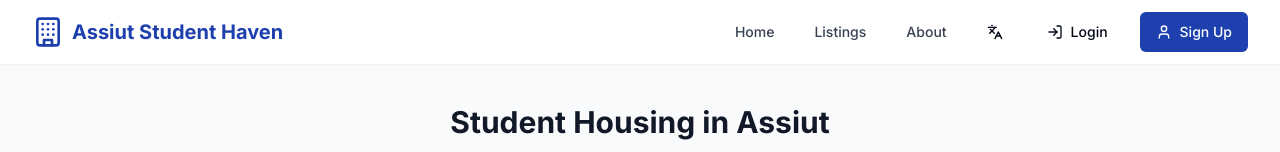
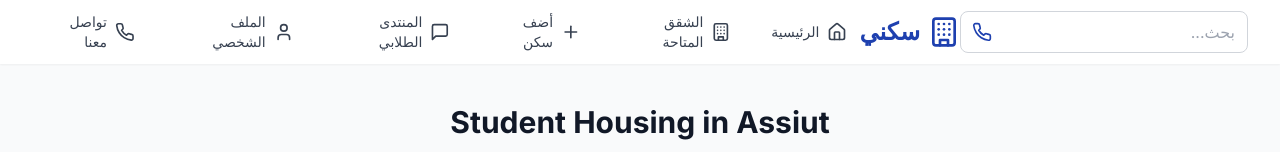
Before and after one commit to ali545454/assiut-student-haven, a React (Vite) app: page /listings in a window 1280 px wide. Shown: the top 152 px of the page. Built offline with nearby package versions, Linux system fonts and the light colour scheme.

Commit message:
Add Arabic language support and basic structure.
Implement the initial structure and components for the "Sakni" platform, including Arabic language support and navigation elements.

```diff
--- a/src/App.tsx
+++ b/src/App.tsx
@@ -23,6 +23,10 @@ const App = () => (
             <Route path="/" element={<Index />} />
             <Route path="/listings" element={<Listings />} />
             <Route path="/property/:id" element={<PropertyDetails />} />
+            <Route path="/add-housing" element={<NotFound />} /> {/* Placeholder */}
+            <Route path="/forum" element={<NotFound />} /> {/* Placeholder */}
+            <Route path="/profile" element={<NotFound />} /> {/* Placeholder */}
+            <Route path="/contact" element={<NotFound />} /> {/* Placeholder */}
             {/* ADD ALL CUSTOM ROUTES ABOVE THE CATCH-ALL "*" ROUTE */}
             <Route path="*" element={<NotFound />} />
           </Routes>
--- a/src/components/LanguageSwitcher.tsx
+++ b/src/components/LanguageSwitcher.tsx
@@ -4,23 +4,8 @@ import { Button } from "@/components/ui/button";
 import { Languages } from "lucide-react";
 
 const LanguageSwitcher = () => {
-  const { language, setLanguage } = useLanguage();
-
-  const toggleLanguage = () => {
-    setLanguage(language === 'en' ? 'ar' : 'en');
-  };
-
-  return (
-    <Button
-      variant="ghost"
-      size="icon"
-      onClick={toggleLanguage}
-      className="rounded-full"
-      aria-label={language === 'en' ? 'Switch to Arabic' : 'Switch to English'}
-    >
-      <Languages className="h-5 w-5" />
-    </Button>
-  );
+  // This component will be empty since we're using Arabic only
+  return null;
 };
 
 export default LanguageSwitcher;
--- a/src/components/Navbar.tsx
+++ b/src/components/Navbar.tsx
@@ -2,9 +2,8 @@
 import { useState } from "react";
 import { Link } from "react-router-dom";
 import { Button } from "@/components/ui/button";
-import { Menu, X, User, Building, LogIn } from "lucide-react";
+import { Menu, X, User, Building, Home, Plus, MessageSquare, Phone } from "lucide-react";
 import { useLanguage } from "@/contexts/LanguageContext";
-import LanguageSwitcher from "@/components/LanguageSwitcher";
 
 const Navbar = () => {
   const [isMenuOpen, setIsMenuOpen] = useState(false);
@@ -18,55 +17,84 @@ const Navbar = () => {
     <nav className="bg-white shadow-sm sticky top-0 z-50">
       <div className="max-w-7xl mx-auto px-4 sm:px-6 lg:px-8">
         <div className="flex justify-between h-16">
+          {/* Search Bar - Left side in LTR, Right side in RTL */}
           <div className="flex items-center">
+            <div className="relative">
+              <input
+                type="text"
+                placeholder="بحث..."
+                className="border border-gray-300 rounded-lg py-2 pr-3 pl-10 focus:outline-none focus:ring-2 focus:ring-haven-blue"
+              />
+              <div className="absolute inset-y-0 left-0 pl-3 flex items-center pointer-events-none">
+                <Phone className="h-5 w-5 text-haven-blue" />
+              </div>
+            </div>
+          </div>
+
+          {/* Logo at the center */}
+          <div className="flex-grow flex justify-center items-center">
             <Link to="/" className="flex-shrink-0 flex items-center">
-              <Building className="h-8 w-8 text-haven-blue" />
-              <span className="ml-2 text-xl font-bold text-haven-blue">
-                Assiut Student Haven
+              <Building className="h-8 w-8 text-haven-blue ml-2" />
+              <span className="text-2xl font-bold text-haven-blue font-arabic">
+                سكني
               </span>
             </Link>
           </div>
 
           {/* Desktop menu */}
-          <div className="hidden md:flex md:items-center md:space-x-4">
+          <div className="hidden md:flex md:items-center md:space-x-4 md:space-x-reverse">
             <Link
               to="/"
-              className="px-3 py-2 rounded-md text-sm font-medium text-gray-700 hover:text-haven-blue hover:bg-gray-50"
+              className="flex items-center px-3 py-2 rounded-md text-sm font-medium text-gray-700 hover:text-haven-blue hover:bg-gray-50"
             >
+              <Home className="ml-2 h-5 w-5" />
               {t('home')}
             </Link>
             <Link
               to="/listings"
-              className="px-3 py-2 rounded-md text-sm font-medium text-gray-700 hover:text-haven-blue hover:bg-gray-50"
+              className="flex items-center px-3 py-2 rounded-md text-sm font-medium text-gray-700 hover:text-haven-blue hover:bg-gray-50"
             >
+              <Building className="ml-2 h-5 w-5" />
               {t('listings')}
             </Link>
             <Link
-              to="/about"
-              className="px-3 py-2 rounded-md text-sm font-medium text-gray-700 hover:text-haven-blue hover:bg-gray-50"
+              to="/add-housing"
+              className="flex items-center px-3 py-2 rounded-md text-sm font-medium text-gray-700 hover:text-haven-blue hover:bg-gray-50"
             >
-              {t('about')}
+              <Plus className="ml-2 h-5 w-5" />
+              {t('addHousing')}
             </Link>
-            <LanguageSwitcher />
-            <Button variant="ghost" className="flex items-center gap-2">
-              <LogIn size={18} />
-              <span>{t('login')}</span>
-            </Button>
-            <Button className="bg-haven-blue hover:bg-haven-blue/90 text-white flex items-center gap-2">
-              <User size={18} />
-              <span>{t('signup')}</span>
-            </Button>
+            <Link
+              to="/forum"
+              className="flex items-center px-3 py-2 rounded-md text-sm font-medium text-gray-700 hover:text-haven-blue hover:bg-gray-50"
+            >
+              <MessageSquare className="ml-2 h-5 w-5" />
+              {t('forum')}
+            </Link>
+            <Link
+              to="/profile"
+              className="flex items-center px-3 py-2 rounded-md text-sm font-medium text-gray-700 hover:text-haven-blue hover:bg-gray-50"
+            >
+              <User className="ml-2 h-5 w-5" />
+              {t('profile')}
+            </Link>
+            <Link
+              to="/contact"
+              className="flex items-center px-3 py-2 rounded-md text-sm font-medium text-gray-700 hover:text-haven-blue hover:bg-gray-50"
+            >
+              <Phone className="ml-2 h-5 w-5" />
+              {t('contact')}
+            </Link>
           </div>
 
           {/* Mobile menu button */}
-          <div className="flex md:hidden items-center gap-2">
-            <LanguageSwitcher />
+          <div className="flex md:hidden items-center">
             <button
               onClick={toggleMenu}
               className="inline-flex items-center justify-center p-2 rounded-md text-gray-700 hover:text-haven-blue hover:bg-gray-50 focus:outline-none"
               aria-expanded="false"
             >
-              <span className="sr-only">Open main menu</span>
+              <span className="sr-only">فتح القائمة</span>
               {isMenuOpen ? (
                 <X className="block h-6 w-6" aria-hidden="true" />
               ) : (
@@ -82,35 +110,52 @@ const Navbar = () => {
         <div className="md:hidden bg-white pt-2 pb-3 space-y-1 shadow-lg animate-fade-in">
           <Link
             to="/"
-            className="block px-4 py-2 text-base font-medium text-gray-700 hover:text-haven-blue hover:bg-gray-50"
+            className="flex items-center px-4 py-2 text-base font-medium text-gray-700 hover:text-haven-blue hover:bg-gray-50"
             onClick={() => setIsMenuOpen(false)}
           >
+            <Home className="ml-2 h-5 w-5" />
             {t('home')}
           </Link>
           <Link
             to="/listings"
-            className="block px-4 py-2 text-base font-medium text-gray-700 hover:text-haven-blue hover:bg-gray-50"
+            className="flex items-center px-4 py-2 text-base font-medium text-gray-700 hover:text-haven-blue hover:bg-gray-50"
             onClick={() => setIsMenuOpen(false)}
           >
+            <Building className="ml-2 h-5 w-5" />
             {t('listings')}
           </Link>
           <Link
-            to="/about"
-            className="block px-4 py-2 text-base font-medium text-gray-700 hover:text-haven-blue hover:bg-gray-50"
+            to="/add-housing"
+            className="flex items-center px-4 py-2 text-base font-medium text-gray-700 hover:text-haven-blue hover:bg-gray-50"
             onClick={() => setIsMenuOpen(false)}
           >
-            {t('about')}
+            <Plus className="ml-2 h-5 w-5" />
+            {t('addHousing')}
           </Link>
-          <div className="px-4 py-2 flex flex-col space-y-2">
-            <Button variant="ghost" className="flex justify-center items-center gap-2 w-full">
-              <LogIn size={18} />
-              <span>{t('login')}</span>
-            </Button>
-            <Button className="bg-haven-blue hover:bg-haven-blue/90 text-white flex justify-center items-center gap-2 w-full">
-              <User size={18} />
-              <span>{t('signup')}</span>
-            </Button>
-          </div>
+          <Link
+            to="/forum"
+            className="flex items-center px-4 py-2 text-base font-medium text-gray-700 hover:text-haven-blue hover:bg-gray-50"
+            onClick={() => setIsMenuOpen(false)}
+          >
+            <MessageSquare className="ml-2 h-5 w-5" />
+            {t('forum')}
+          </Link>
+          <Link
+            to="/profile"
+            className="flex items-center px-4 py-2 text-base font-medium text-gray-700 hover:text-haven-blue hover:bg-gray-50"
+            onClick={() => setIsMenuOpen(false)}
+          >
+            <User className="ml-2 h-5 w-5" />
+            {t('profile')}
+          </Link>
+          <Link
+            to="/contact"
+            className="flex items-center px-4 py-2 text-base font-medium text-gray-700 hover:text-haven-blue hover:bg-gray-50"
+            onClick={() => setIsMenuOpen(false)}
+          >
+            <Phone className="ml-2 h-5 w-5" />
+            {t('contact')}
+          </Link>
         </div>
       )}
     </nav>
--- a/src/contexts/LanguageContext.tsx
+++ b/src/contexts/LanguageContext.tsx
@@ -1,7 +1,7 @@
 
 import React, { createContext, useContext, useState, ReactNode } from 'react';
 
-type Language = 'en' | 'ar';
+type Language = 'ar';
 
 interface LanguageContextType {
   language: Language;
@@ -12,64 +12,14 @@ interface LanguageContextType {
 const LanguageContext = createContext<LanguageContextType | undefined>(undefined);
 
 export const translations = {
-  en: {
-    // Navbar
-    'home': 'Home',
-    'listings': 'Listings',
-    'about': 'About',
-    'login': 'Login',
-    'signup': 'Sign Up',
-
-    // Hero
-    'hero.title': 'Find Your Perfect Student Home in Assiut',
-    'hero.description': 'Connect with trusted landlords offering quality housing options near Assiut University. Read reviews from other students and book your accommodation with confidence.',
-    'hero.browse': 'Browse Listings',
-    'hero.howItWorks': 'How It Works',
-
-    // Featured Properties
-    'featured.title': 'Featured Properties',
-    'featured.description': 'Browse our top-rated student housing options near Assiut University',
-    'featured.viewAll': 'View All Properties',
-
-    // How It Works
-    'howItWorks.title': 'How It Works',
-    'howItWorks.description': 'Finding student housing in Assiut has never been easier',
-    'howItWorks.step1.title': 'Find Housing',
-    'howItWorks.step1.description': 'Browse our listings to find the perfect student accommodation near Assiut University.',
-    'howItWorks.step2.title': 'Read Reviews',
-    'howItWorks.step2.description': 'Check ratings and reviews from other students who have stayed at the property.',
-    'howItWorks.step3.title': 'Contact Landlords',
-    'howItWorks.step3.description': 'Message landlords directly through our platform to ask questions or arrange viewings.',
-    'howItWorks.step4.title': 'Book Securely',
-    'howItWorks.step4.description': 'Reserve your accommodation with our secure booking system and pay securely.',
-
-    // Footer
-    'footer.description': 'Connecting students with quality housing options in Assiut. Our platform helps students find accommodation and build trusted relationships with landlords.',
-    'footer.quickLinks': 'Quick Links',
-    'footer.forStudents': 'For Students',
-    'footer.contactUs': 'Contact Us',
-    'footer.rights': '© {year} Assiut Student Haven. All rights reserved.',
-    'footer.terms': 'Terms of Service',
-    'footer.privacy': 'Privacy Policy',
-
-    // Listings
-    'listings.title': 'Student Housing in Assiut',
-    'listings.description': 'Find and compare the best accommodation options',
-    'listings.search': 'Search',
-    'listings.searchPlaceholder': 'Search by location or property name',
-    'listings.priceRange': 'Price Range (EGP/month)',
-    'listings.bedrooms': 'Bedrooms',
-    'listings.any': 'Any',
-    'listings.available': 'Available properties only',
-    'listings.found': '{count} {count, plural, one {property} other {properties}} found',
-    'listings.sortBy': 'Sort by: Price',
-    'listings.noResults': 'No properties found matching your criteria.',
-    'listings.clearFilters': 'Clear Filters',
-  },
   ar: {
     // Navbar
     'home': 'الرئيسية',
-    'listings': 'القوائم',
+    'listings': 'الشقق المتاحة',
+    'addHousing': 'أضف سكن',
+    'forum': 'المنتدى الطلابي',
+    'profile': 'الملف الشخصي',
+    'contact': 'تواصل معنا',
     'about': 'عن الموقع',
     'login': 'تسجيل الدخول',
     'signup': 'إنشاء حساب',
@@ -77,13 +27,13 @@ export const translations = {
     // Hero
     'hero.title': 'ابحث عن سكنك الطلابي المثالي في أسيوط',
     'hero.description': 'تواصل مع المالكين الموثوق بهم الذين يقدمون خيارات سكن عالية الجودة بالقرب من جامعة أسيوط. اقرأ تقييمات من طلاب آخرين واحجز إقامتك بثقة.',
-    'hero.browse': 'تصفح القوائم',
+    'hero.browse': 'تصفح الشقق',
     'hero.howItWorks': 'كيف يعمل',
 
     // Featured Properties
-    'featured.title': 'عقارات مميزة',
+    'featured.title': 'شقق مميزة',
     'featured.description': 'تصفح خيارات الإسكان الطلابي الأعلى تقييمًا بالقرب من جامعة أسيوط',
-    'featured.viewAll': 'عرض جميع العقارات',
+    'featured.viewAll': 'عرض جميع الشقق',
 
     // How It Works
     'howItWorks.title': 'كيف يعمل',
@@ -102,7 +52,7 @@ export const translations = {
     'footer.quickLinks': 'روابط سريعة',
     'footer.forStudents': 'للطلاب',
     'footer.contactUs': 'اتصل بنا',
-    'footer.rights': '© {year} ملاذ طلاب أسيوط. جميع الحقوق محفوظة.',
+    'footer.rights': '© {year} سكني - أسيوط. جميع الحقوق محفوظة.',
     'footer.terms': 'شروط الخدمة',
     'footer.privacy': 'سياسة الخصوصية',
 
@@ -123,11 +73,11 @@ export const translations = {
 };
 
 export const LanguageProvider: React.FC<{children: ReactNode}> = ({ children }) => {
-  const [language, setLanguage] = useState<Language>('en');
+  const [language] = useState<Language>('ar');
 
   const t = (key: string): string => {
     const keys = key.split('.');
-    let value = translations[language];
+    let value: any = translations[language];
 
     for (const k of keys) {
       if (value && value[k]) {
@@ -141,8 +91,8 @@ export const LanguageProvider: React.FC<{children: ReactNode}> = ({ children })
   };
 
   return (
-    <LanguageContext.Provider value={{ language, setLanguage, t }}>
-      <div dir={language === 'ar' ? 'rtl' : 'ltr'}>
+    <LanguageContext.Provider value={{ language, setLanguage: () => {}, t }}>
+      <div dir="rtl">
         {children}
       </div>
     </LanguageContext.Provider>
```
